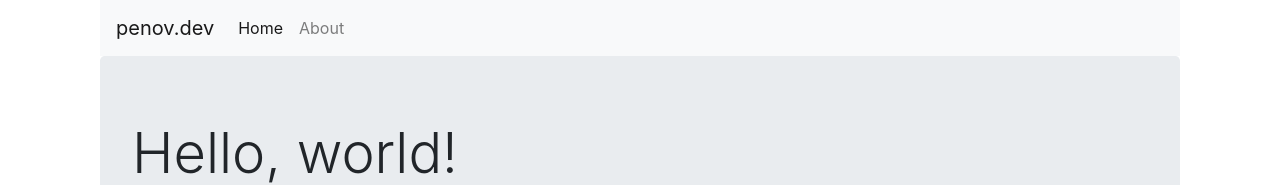
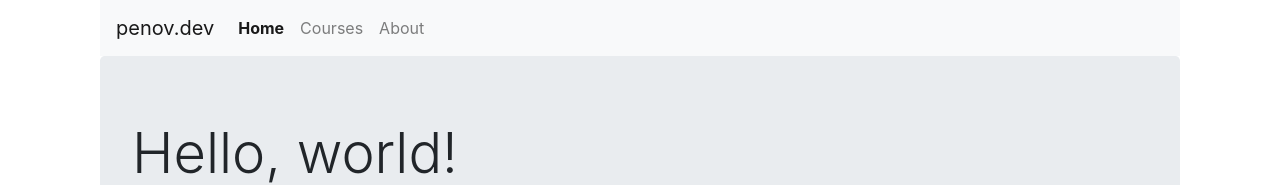
Before and after one commit to joelpenov/react-redux-app, a React app: page / in a window 1280 px wide. Shown: the top 185 px of the page. Built offline with nearby package versions, Linux system fonts and the light colour scheme.

Commit message:
Add course view

```diff
--- a/src/components/App.js
+++ b/src/components/App.js
@@ -1,14 +1,20 @@
 import React from "react";
-import { Route } from "react-router-dom";
+import { Route, Switch } from "react-router-dom";
 import HomeComponent from "./home/Home";
 import AboutComponent from "./about/About";
 import NavBarComponent from "./Header/NavBar";
+import NotFoundComponent from "./error/NotFound";
+import CoursesComponent from "./course/CoursesComponent";
 
 const AppComponent = () => (
   <div className="container-fluid">
     <NavBarComponent />
-    <Route exact path="/" component={HomeComponent} />
-    <Route path="/about" component={AboutComponent} />
+    <Switch>
+      <Route exact path="/" component={HomeComponent} />
+      <Route path="/courses" component={CoursesComponent} />
+      <Route path="/about" component={AboutComponent} />
+      <Route path="*" component={NotFoundComponent} />
+    </Switch>
   </div>
 );
 
--- a/src/components/Header/NavBar.js
+++ b/src/components/Header/NavBar.js
@@ -6,7 +6,7 @@ const NavBarComponent = () => {
 
   return (
     <nav className="navbar navbar-expand-lg navbar-light bg-light">
-      <a className="navbar-brand" href="#">
+      <a className="navbar-brand" href="/">
         penov.dev
       </a>
       <button
@@ -33,6 +33,13 @@ const NavBarComponent = () => {
           <NavLink
             className="nav-item nav-link"
             activeClassName={activeclassName}
+            to="/courses"
+          >
+            Courses
+          </NavLink>
+          <NavLink
+            className="nav-item nav-link"
+            activeClassName={activeclassName}
             to="/about"
           >
             About
--- a/src/components/about/About.js
+++ b/src/components/about/About.js
@@ -1,13 +1,15 @@
 import React from "react";
 import { Link } from "react-router-dom";
 
-const AboutComponent = props => (
+const AboutComponent = () => {
+  return (
     <main role="main" className="container">
       <div className="starter-template">
         <h1>Bootstrap starter template</h1>
         <p className="lead">
           Use this document as a way to quickly start any new project.
           <br /> All you get is this text and a mostly barebones HTML document.
+          <br />
           <Link to="/" className="btn btn-primary btn-lg">
             Home
           </Link>
@@ -15,5 +17,6 @@ const AboutComponent = props => (
       </div>
     </main>
   );
+};
 
 export default AboutComponent;
--- a/src/components/home/Home.js
+++ b/src/components/home/Home.js
@@ -1,14 +1,16 @@
 import React from "react";
 import { Link } from "react-router-dom";
 
-const HomeComponent = props => (
+const HomeComponent = (settings, props) => {
+  settings && console.log(props.appState);
+  return (
     <div className="jumbotron">
       <h1 id="sample877" className="display-4">
         Hello, world!
       </h1>
       <p className="lead">
-      This is a simple hero unit, a simple jumbotron-style component for calling
-      extra attention to featured content or information.
+        This is a simple hero unit, a simple jumbotron-style component for
+        calling extra attention to featured content or information.
       </p>
       <hr className="my-4" />
       <p>
@@ -22,5 +24,6 @@ const HomeComponent = props => (
       </p>
     </div>
   );
+};
 
 export default HomeComponent;
--- a/src/index.css
+++ b/src/index.css
@@ -81,3 +81,11 @@ body {
     font-size: 120px;
   }
 }
+
+/*
+Till here about page
+*/
+
+.navbar-nav > a.active {
+  font-weight: bold;
+}
--- a/src/index.js
+++ b/src/index.js
@@ -1,6 +1,5 @@
 import { render } from "react-dom";
 import React from "react";
-import HomeComponent from "./components/home/Home";
 import { BrowserRouter as Router } from "react-router-dom";
 import AppComponent from "./components/App";
 
```
Lines whose indentation alone changed are shown as unchanged.
